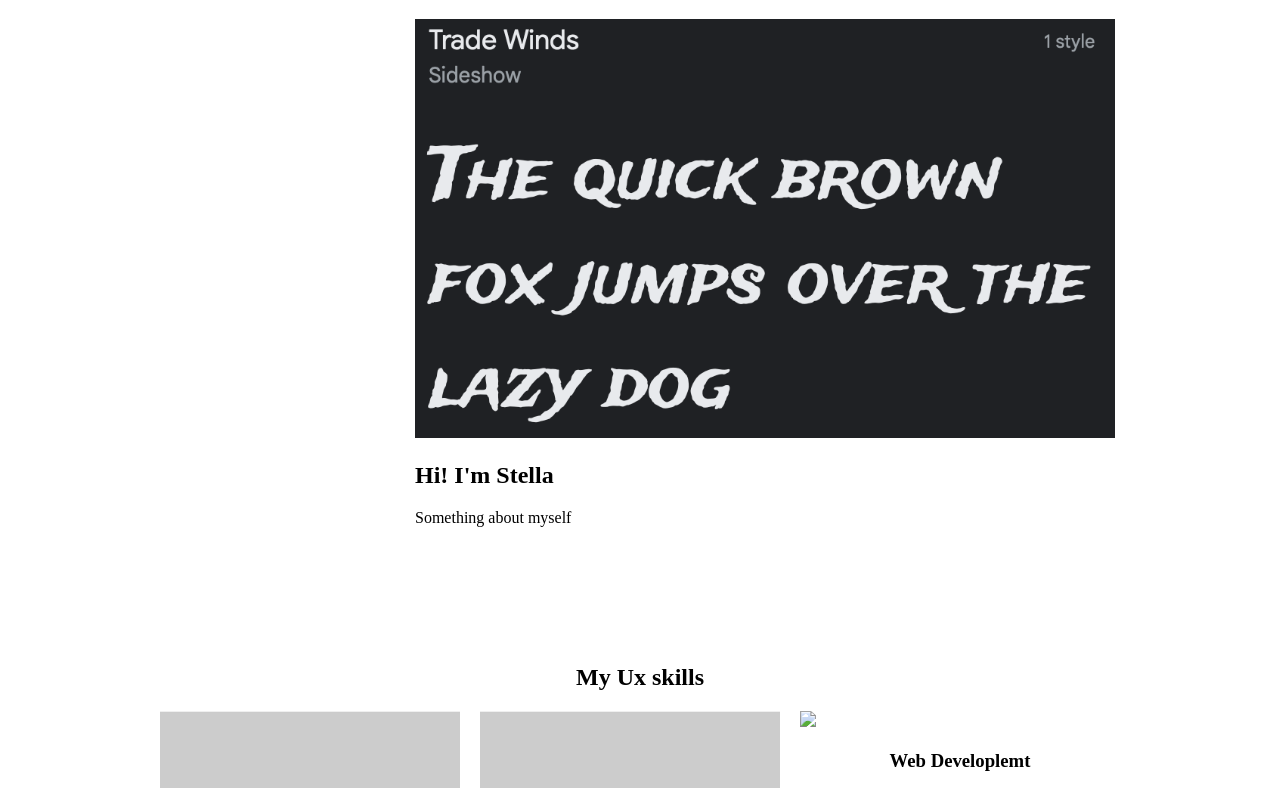
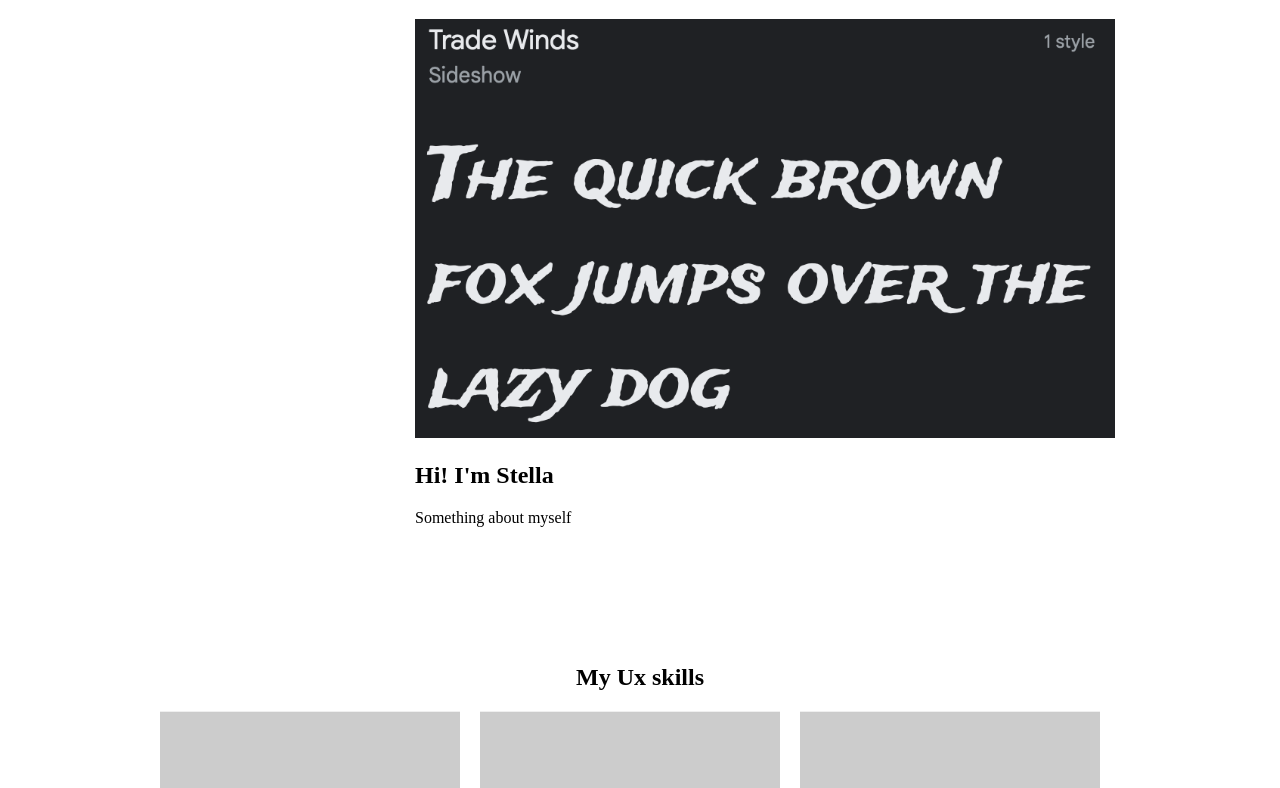
Before and after one commit to deaklet/UX_UI_HW_18, a plain HTML site: page index.html in a window 1280 px wide. Shown: the part 113-901 px from the top of the page. Drawn offline with Linux system fonts and the light colour scheme; the site is published under a folder, as on GitHub Pages, so addresses that start at the root find nothing.

Commit message:
Update index.html

```diff
--- a/index.html
+++ b/index.html
@@ -40,7 +40,7 @@
                     <p>Lorem ipsum dolor sit amet, consectetur adipiscing elit. Sed sit amet eleifend quam.</p>
                 </div>
                 <div class="flexchild">
-                    <img src="/images/placeholder.jpeg" width="300px">
+                    <img src="images/placeholder.jpeg" width="300px">
                     <h3>Web Developlemt</h3>
                     <p>Lorem ipsum dolor sit amet, consectetur adipiscing elit. Sed sit amet eleifend quam.</p>
                 </div>
```
